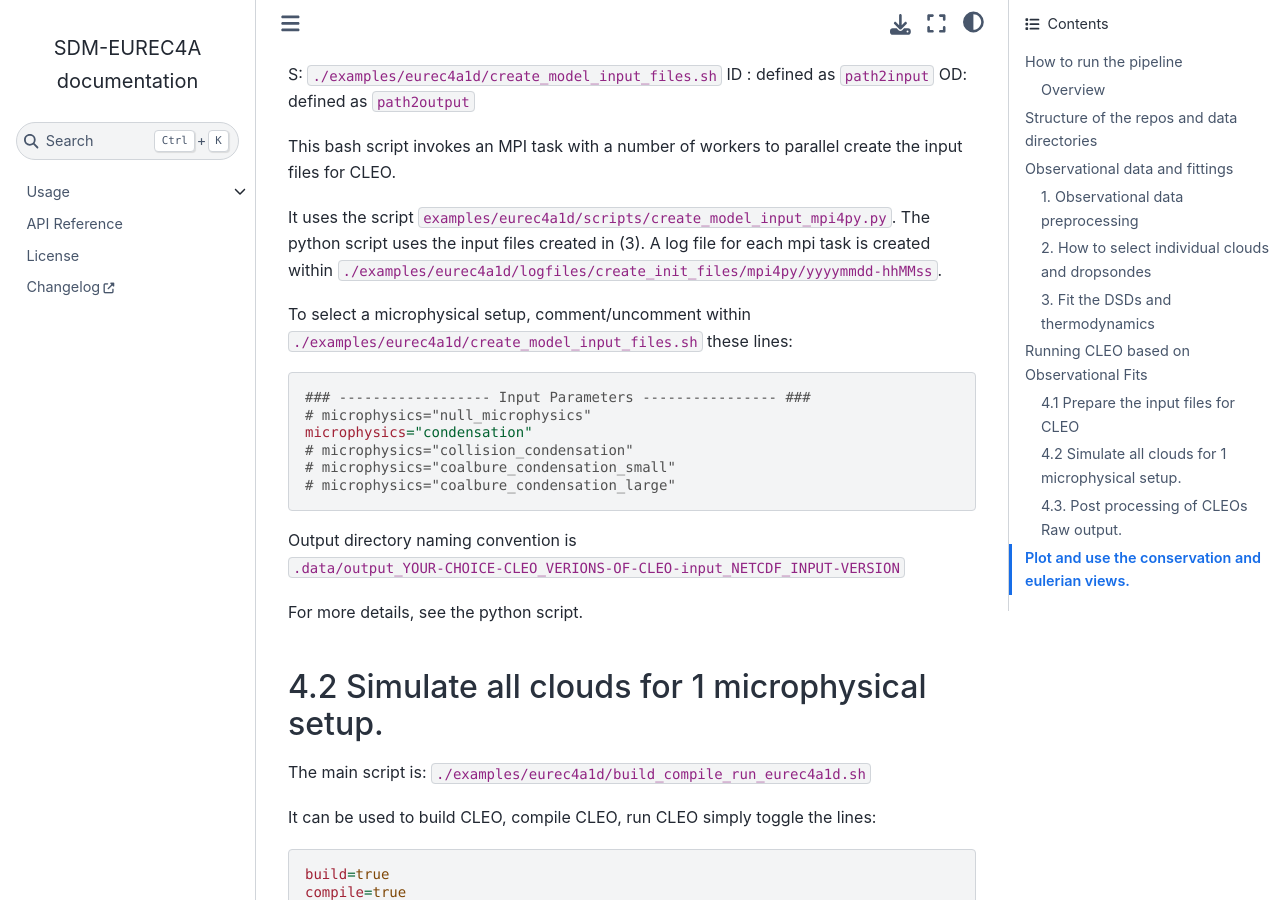
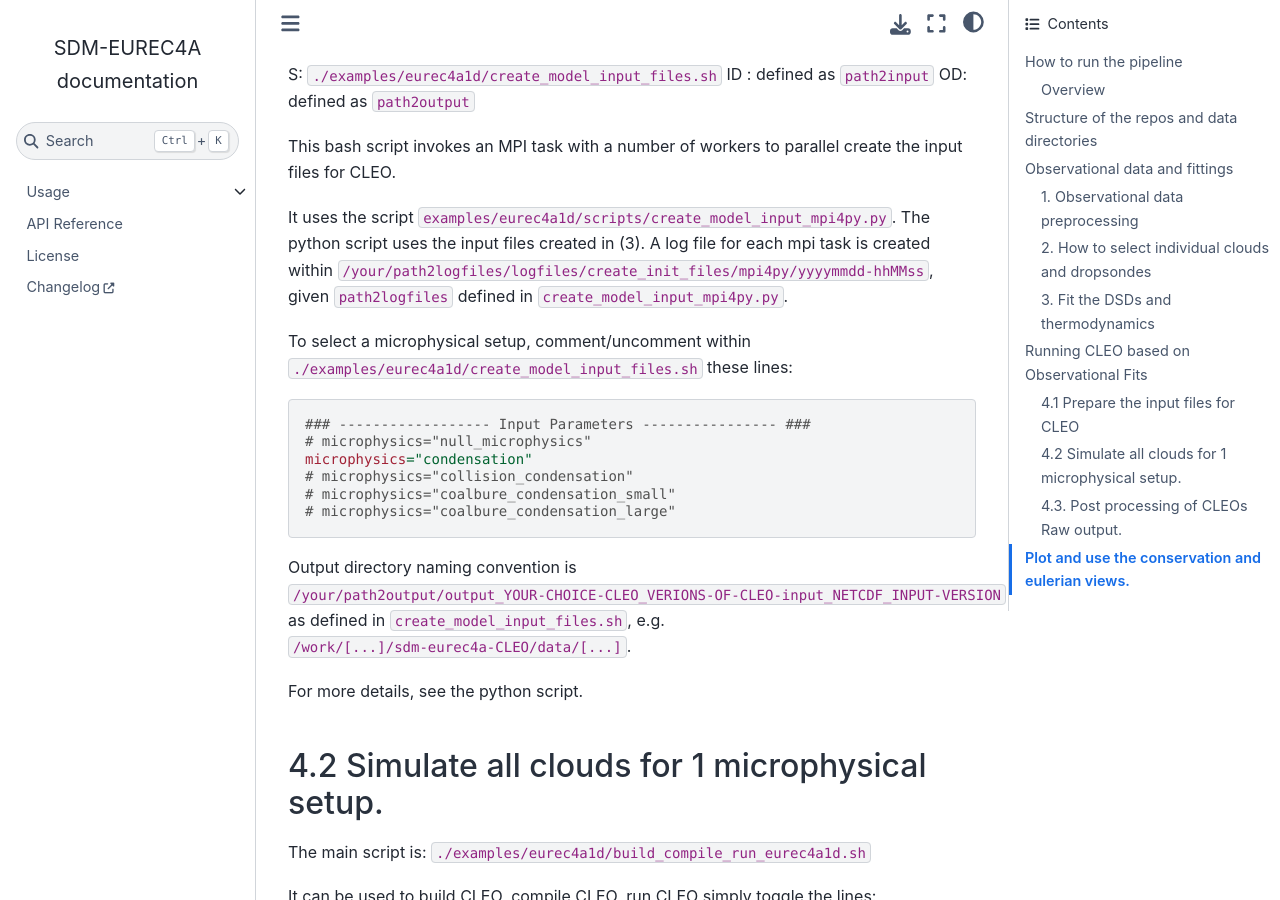
Before and after one commit to nilsnevertree/sdm-eurec4a, a Sphinx documentation site: the page built from docs/source/pipeline_howto.md, in a window 1280 px wide and 900 px high, scrolled down 9503 px. Built offline with Sphinx 7.4.7 and the Sphinx Book theme 1.1.4, drawn with Linux system fonts in a browser that asks for light colours; pages that are not in the unit, such as notebooks, are missing from menus.

Commit message:
docs: explain new path choices better

`````diff
--- a/docs/source/pipeline_howto.md
+++ b/docs/source/pipeline_howto.md
@@ -374,7 +374,7 @@ This bash script invokes an MPI task with a number of workers to parallel create
 
 It uses the script ``examples/eurec4a1d/scripts/create_model_input_mpi4py.py``.
 The python script uses the input files created in (3).
-A log file for each mpi task is created within ``./examples/eurec4a1d/logfiles/create_init_files/mpi4py/yyyymmdd-hhMMss``.
+A log file for each mpi task is created within ``/your/path2logfiles/logfiles/create_init_files/mpi4py/yyyymmdd-hhMMss``, given ``path2logfiles`` defined in ``create_model_input_mpi4py.py``.
 
 To select a microphysical setup, comment/uncomment within ``./examples/eurec4a1d/create_model_input_files.sh`` these lines:
 
@@ -387,7 +387,7 @@ microphysics="condensation"
 # microphysics="coalbure_condensation_large"
 ````
 
-Output directory naming convention is ``.data/output_YOUR-CHOICE-CLEO_VERIONS-OF-CLEO-input_NETCDF_INPUT-VERSION``
+Output directory naming convention is ``/your/path2output/output_YOUR-CHOICE-CLEO_VERIONS-OF-CLEO-input_NETCDF_INPUT-VERSION`` as defined in ``create_model_input_files.sh``, e.g. ``/work/[...]/sdm-eurec4a-CLEO/data/[...]``.
 
 For more details, see the python script.
 
`````
